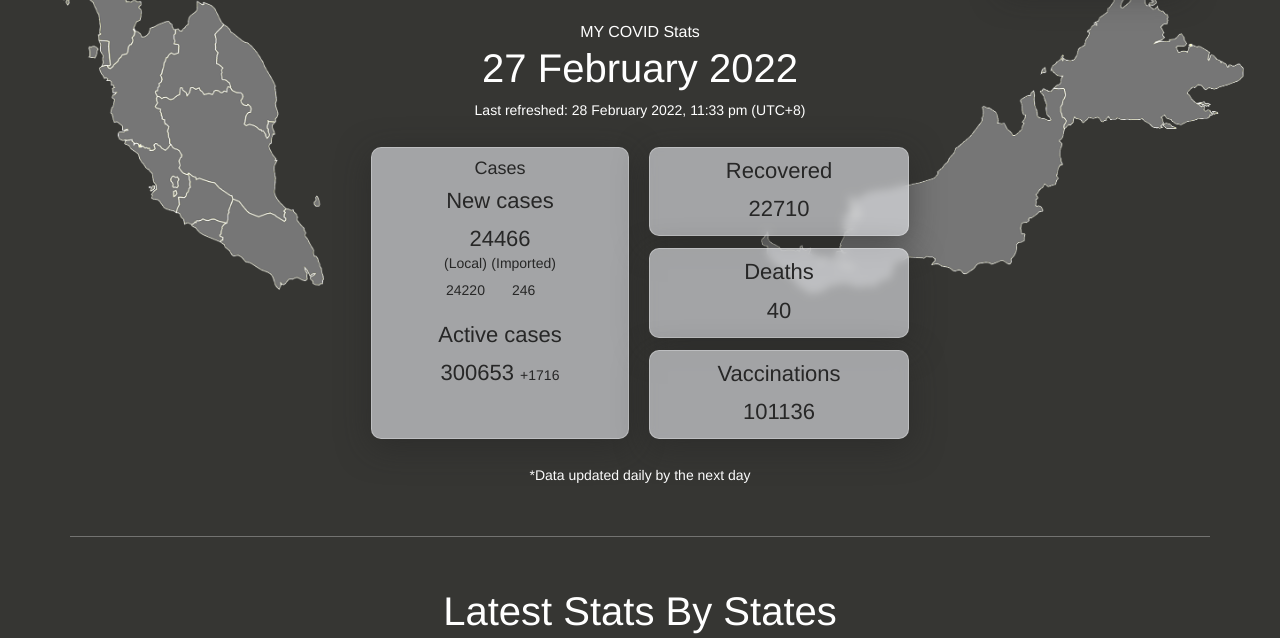
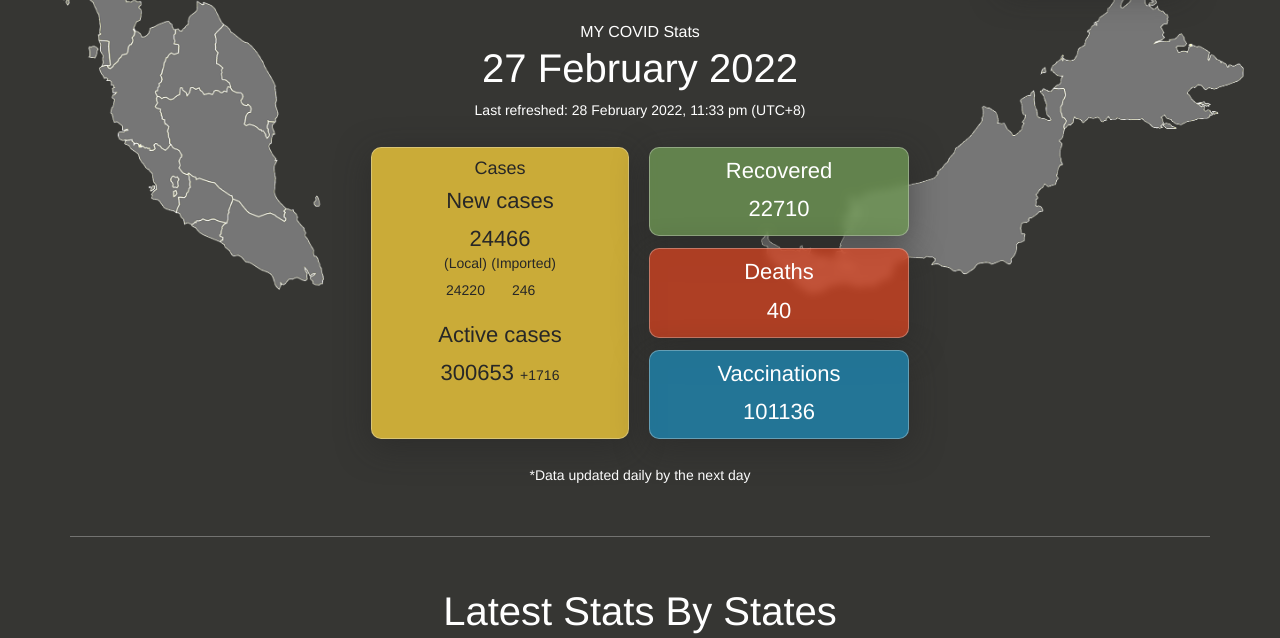
Before and after one commit to graceng-yl/MYCOVIDStats, a PHP site: page / in a window 1280 px wide. Shown: the part 73-711 px from the top of the page. Run offline with PHP 8.4, Linux system fonts and the light colour scheme; some libraries are stand-ins or nearby versions.

Commit message:
color cards

```diff
--- a/css/style.css
+++ b/css/style.css
@@ -136,6 +136,21 @@ a:hover{
     border: 1px solid var(--c_borderwhite);
     color: var(--c_fontblack);
     background-color: var(--c_fglightblue);
+}
+#data_card_cases{
+    background-color: rgb(241, 202, 58, 0.8);
+}
+#data_card_recovs{
+    background-color: rgb(111, 150, 84, 0.8);
+    color: var(--c_fontwhite);
+}
+#data_card_deaths{
+    background-color: rgb(226, 67, 30, 0.7);
+    color: var(--c_fontwhite);
+}
+#data_card_vacs{
+    background-color: rgb(28, 145, 192, 0.7);
+    color: var(--c_fontwhite);
 }
 .top_section_bottom p{
     font-size: var(--font_large);
--- a/index.php
+++ b/index.php
@@ -33,8 +33,7 @@
 
         <div class="container top_section_bottom">
             <div class="row">
-                <div class="col-sm data_card">
-                    <div class="" id="data_card_cases">
+                <div class="col-sm data_card" id="data_card_cases">
                         <h2>Cases</h2>
                         <h3>New cases</h3>
                         <p class="number_counter"><?php echo $data_tdy[0]; ?></p>
@@ -47,7 +46,6 @@
                                 <h4>(Imported)</h4>
                                 <p><?php echo $data_tdy[1]; ?></p>
                             </div>
-                        </div>
                         <h3 class="data_card_cases_active">Active cases</h3>
                         <p><span class="number_counter"><?php echo $data_tdy[2]; ?></span>
                         <span id="active_diff">
```
